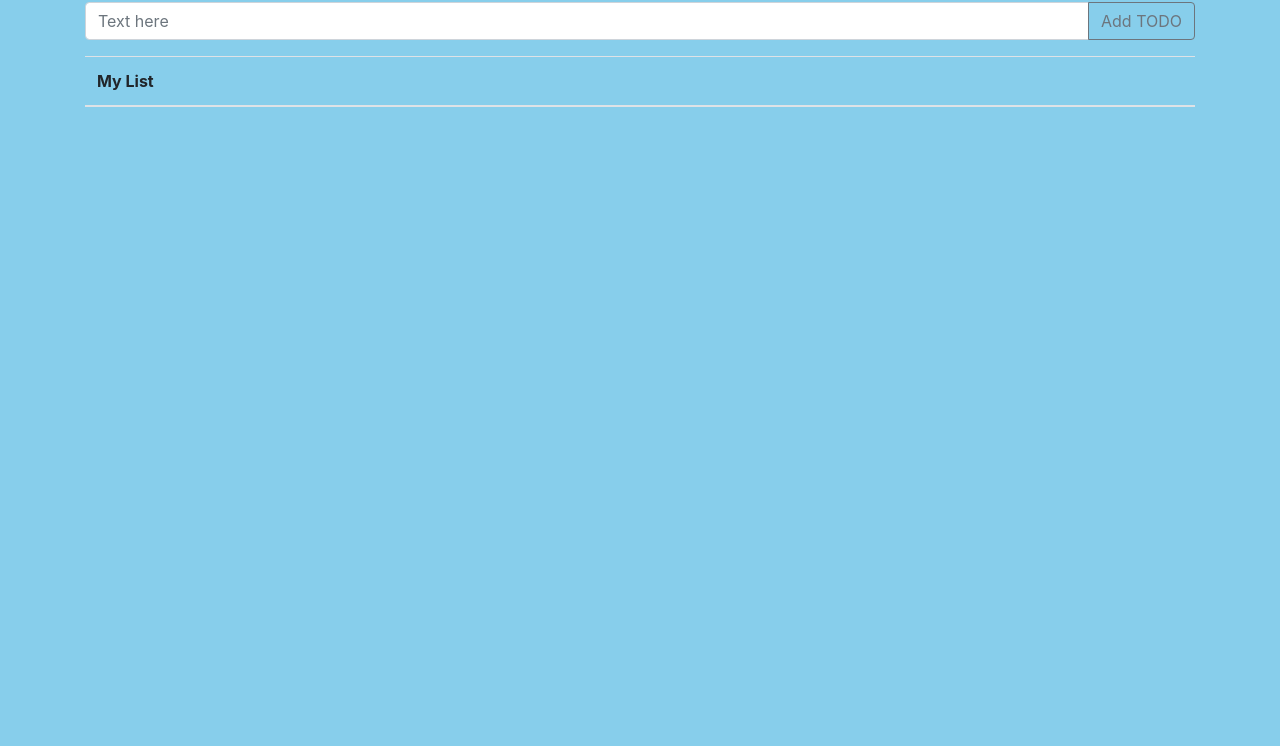
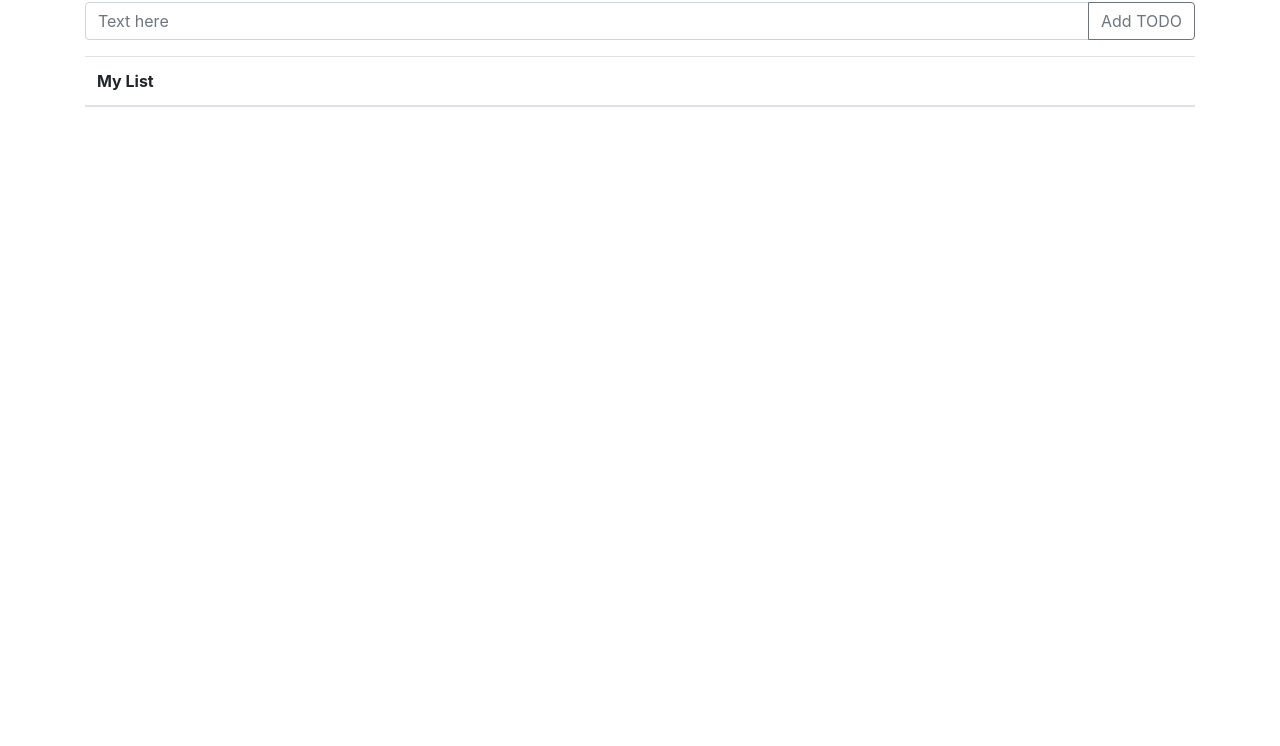
Before and after one commit to andrey136/Client-TODO-List, a website: page index.html in a window 1280 px wide. Shown: the part 54-800 px from the top of the page. Drawn offline with nearby package versions, Linux system fonts and the light colour scheme.

Commit message:
background white

```diff
--- a/styles.css
+++ b/styles.css
@@ -5,6 +5,3 @@
     text-align: right;
     border-spacing: 600px;
 }
-.body{
-    background-color: skyblue;
-}
```
